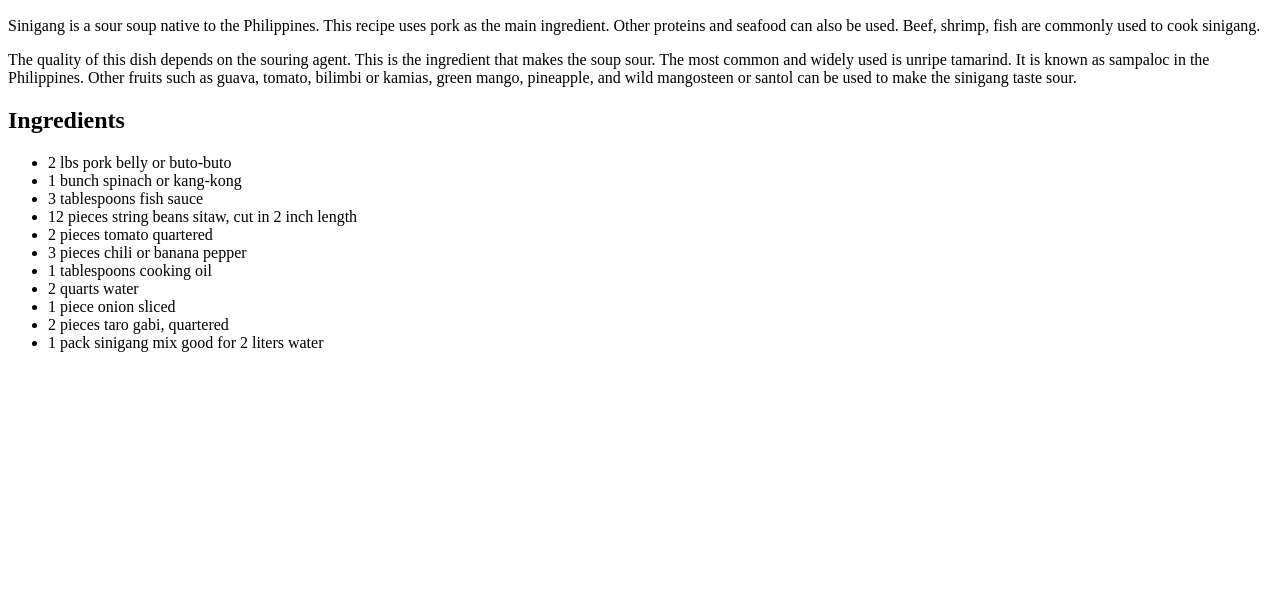
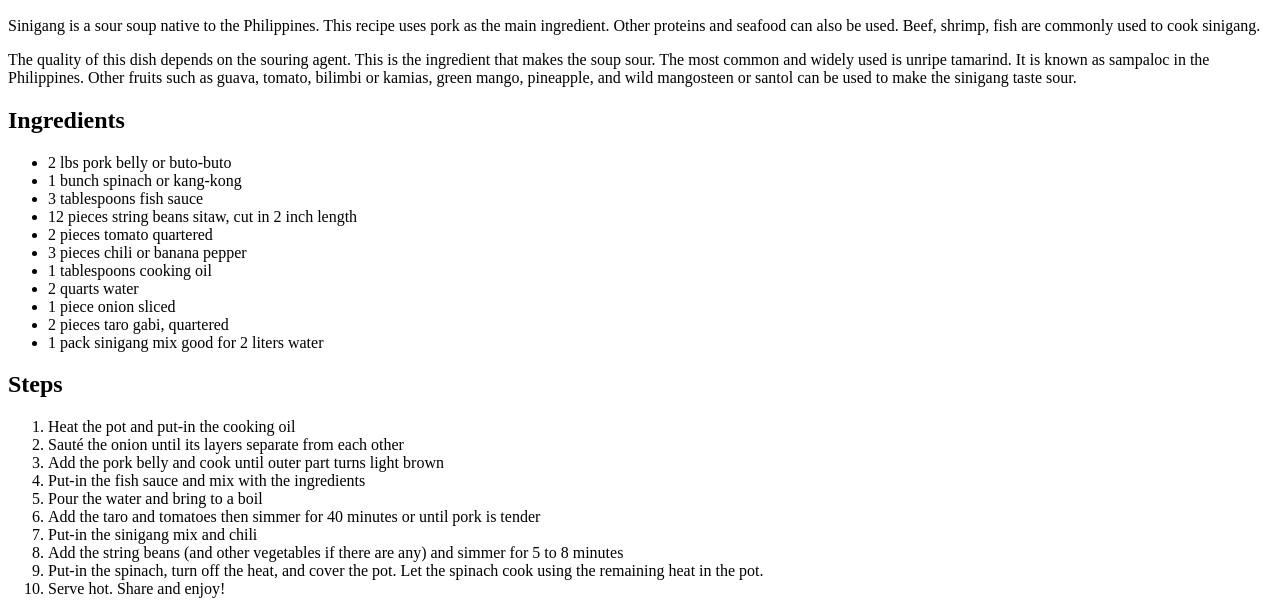
Before and after one commit to JMartyH/odin-recipes, a plain HTML site: page recipes/sinigang.html in a window 1280 px wide. Shown: the part 434-1048 px from the top of the page. Before the commit the page ends 802 px from the top, so only its background shows below. Drawn offline with Linux system fonts and the light colour scheme.

Commit message:
Add Steps section with an ordered list on sinigang.html

```diff
--- a/recipes/sinigang.html
+++ b/recipes/sinigang.html
@@ -35,7 +35,20 @@
             <li>1 pack sinigang mix good for 2 liters water</li>
         </ul>
 
+        <h2>Steps</h2>
 
+        <ol>
+            <li>Heat the pot and put-in the cooking oil</li>
+            <li>Sauté the onion until its layers separate from each other</li>
+            <li>Add the pork belly and cook until outer part turns light brown</li>
+            <li>Put-in the fish sauce and mix with the ingredients</li>
+            <li>Pour the water and bring to a boil</li>
+            <li>Add the taro and tomatoes then simmer for 40 minutes or until pork is tender</li>
+            <li>Put-in the sinigang mix and chili</li>
+            <li>Add the string beans (and other vegetables if there are any) and simmer for 5 to 8 minutes</li>
+            <li>Put-in the spinach, turn off the heat, and cover the pot. Let the spinach cook using the remaining heat in the pot.</li>
+            <li>Serve hot. Share and enjoy!</li>
+        </ol>
 
     </body>
 
```
